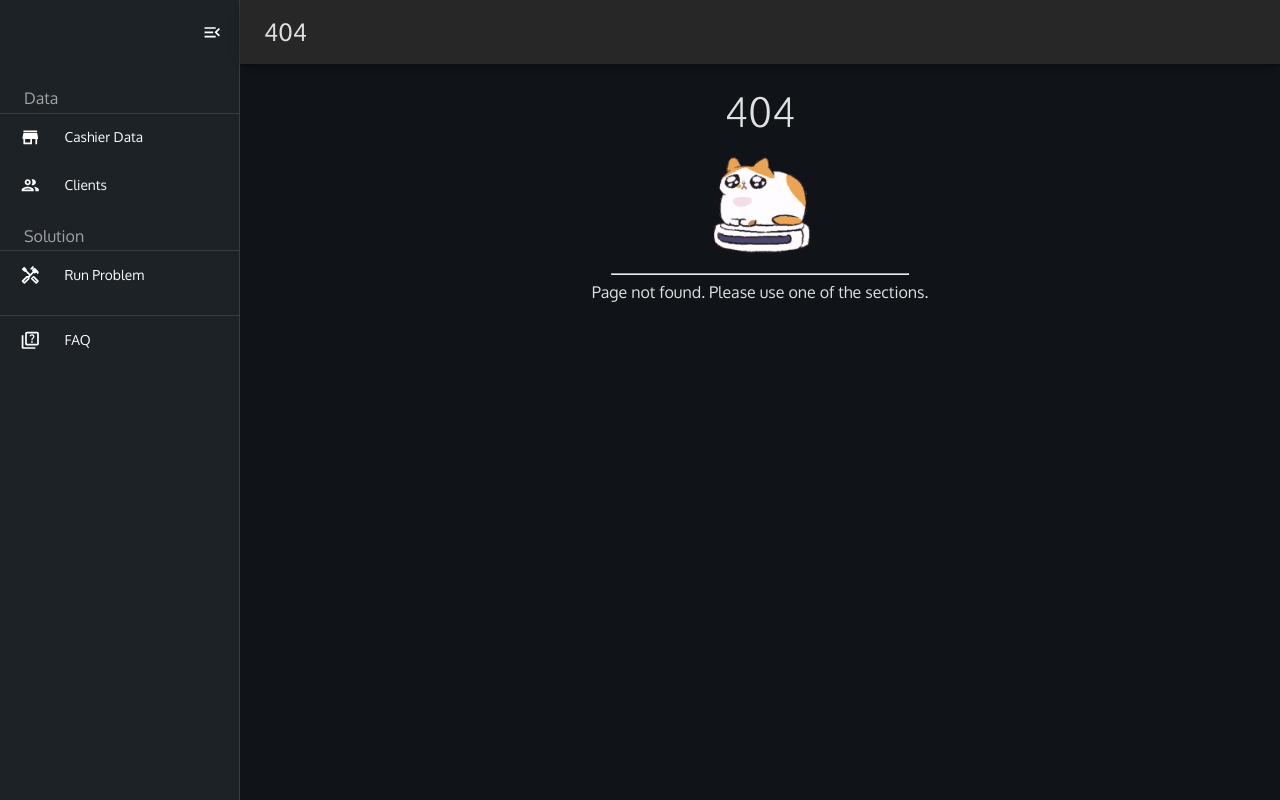
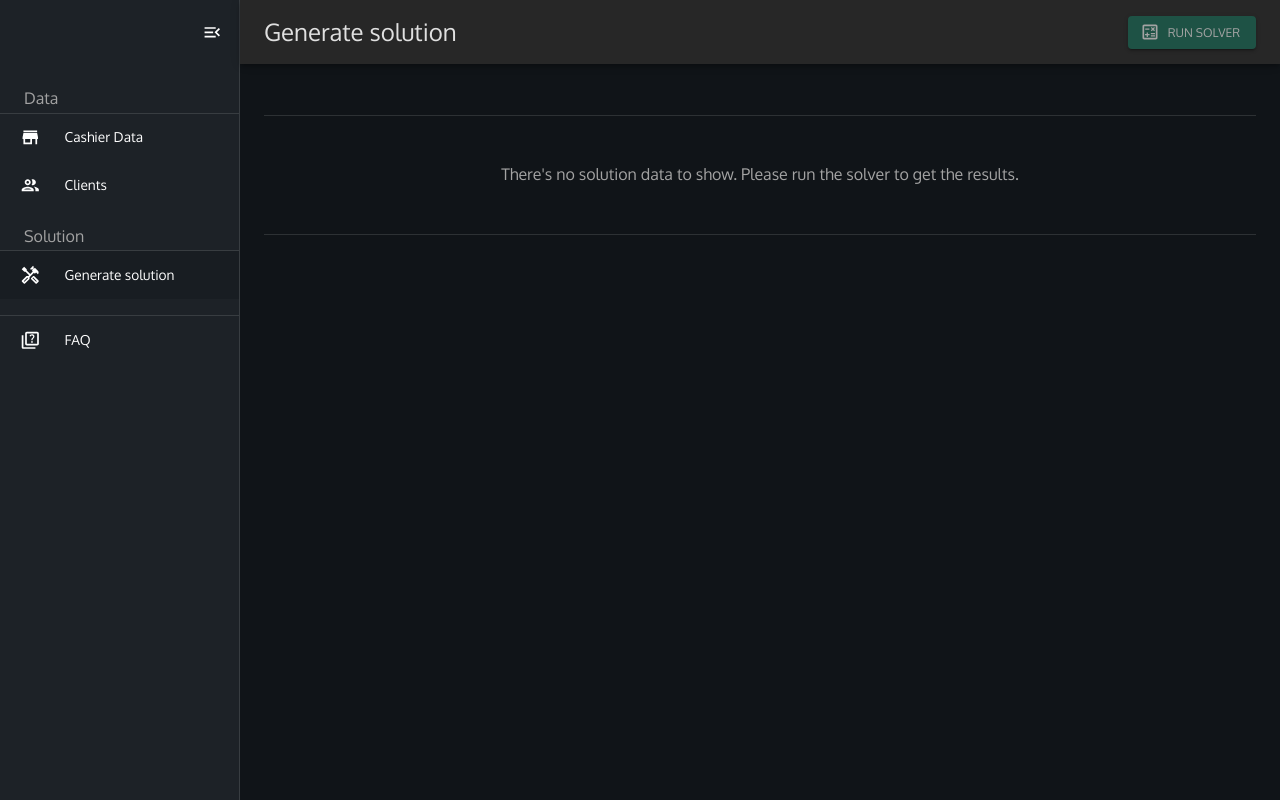
Before and after one commit to ricardoleal20/supermarket_problem, a React (Vite) app: page /interface/run in a window 1280 px wide. Before the commit this address had no page. Built offline with nearby package versions, Linux system fonts and the light colour scheme.

Commit message:
✨ Add: Include the problem interface page and include the KPI card component

```diff
--- a/front_app/App.tsx
+++ b/front_app/App.tsx
@@ -12,6 +12,7 @@ import Home from "./pages";
 import NotFound from "./pages/not_found";
 import CashierData from "./pages/interface/cashier";
 import ClientData from "./pages/interface/client";
+import ProblemPage from "./pages/interface/problem";
 // Other Local imports
 import { theme } from "./theme";
 
@@ -44,6 +45,7 @@ function App() {
               <Route path="/interface" element={<Navigate to="/interface/cashier_data" />} />
               <Route path="/interface/cashier_data" element={<CashierData open={open} setOpen={setOpen} />} />
               <Route path="/interface/clients" element={<ClientData open={open} setOpen={setOpen} />} />
+              <Route path="/interface/run" element={<ProblemPage open={open} setOpen={setOpen} />} />
             </Routes>
           </Router>
         </main>
--- /dev/null
+++ b/front_app/components/KPICard.tsx
@@ -0,0 +1,47 @@
+/// * KPI Card info
+/// *
+/// * KPI card information. It includes the optioon to add a title
+/// * and a value. It also includes the option to add a custom icon
+/// * @packageDocumentation
+/// * @module KPICard
+
+import React from 'react';
+import { Box, Typography, Divider, Card } from '@mui/material';
+
+interface KPICardProps {
+    title: string;
+    value: string;
+    description: string;
+    icon?: React.ReactNode;
+};
+
+export default function KPICard({ title, value, icon, description }: KPICardProps) {
+    return (
+        <Card variant="outlined" sx={{
+            borderRadius: "1em",
+            maxWidth: "22%",
+            transition: "all 0.3s ease-in-out",
+            '&:hover': {
+                maxWidth: "25%",
+                borderColor: "secondary.main",
+                // boxShadow: 3,
+            }
+        }}>
+            <Box p={2}>
+                <Typography variant="h4" color="textSecondary">
+                    {icon} {title}
+                </Typography>
+                <Divider />
+                <Box display="flex" justifyContent="space-around" marginTop="0.5em">
+                    <Typography variant="h1">
+                        {value}
+                    </Typography>
+                    <Divider orientation="vertical" flexItem />
+                    <Typography variant="h6" color="primary.contrastText" sx={{ maxWidth: "70%", fontSize: "" }}>
+                        {description}
+                    </Typography>
+                </Box>
+            </Box>
+        </Card>
+    );
+};
--- a/front_app/components/PageTemplate.tsx
+++ b/front_app/components/PageTemplate.tsx
@@ -25,7 +25,7 @@ import { colorTokens } from '../theme';
 export enum AvailablePages {
     CashierData = "Cashier Data",
     Clients = "Clients",
-    RunSolver = "Run Problem",
+    RunSolver = "Generate solution",
     FAQ = "FAQ",
     NotFound = "404" // This is not going to be showed in the sidebar, but it's helpful
 }
--- /dev/null
+++ b/front_app/pages/interface/problem.tsx
@@ -0,0 +1,146 @@
+/// * Problem page.
+/// *
+/// * This page would include the
+/// * interface to run the problem, along with some plots
+/// * to show the results from the problem.
+// ===========================
+// React imports
+import React from 'react';
+// Include the alerts
+import { enqueueSnackbar } from 'notistack'
+// MUI imports
+import { Box, Typography, Divider } from '@mui/material';
+import { LoadingButton } from '@mui/lab';
+import CalculateOutlinedIcon from '@mui/icons-material/CalculateOutlined';
+// Local imports
+import KPICard from '../../components/KPICard';
+import { PageTemplate, AvailablePages, PageChildrenProps } from "../../components/PageTemplate";
+import { colorTokens } from '../../theme';
+import { performRequest } from '../../utils';
+
+
+
+const ProblemPage: React.FC<PageChildrenProps> = ({ open, setOpen }) => {
+    // Get the colors
+    const colors = colorTokens();
+    // Get the state for the loading button
+    const [loadingRunButton, setLoadingRunButton] = React.useState(false);
+    // Get the solution data
+    const [solutionData, setSolutionData] = React.useState([]);
+
+    // Define the method to handle the execution of the problem
+    const handleRunProblem = async () => {
+        setLoadingRunButton(true);
+        // First of all, check if we have the cashier data on the session storage
+        const cashierData = JSON.parse(sessionStorage.getItem('cashierData') || "[]");
+        if (cashierData.length === 0) {
+            // Show an alert saying that the data was confirmed
+            enqueueSnackbar(
+                <Typography>
+                    There's no <strong>Cashier data</strong> to use to solve the problem. Please go to its page and confirm the data.
+                </Typography>,
+                {
+                    variant: 'error',
+                    autoHideDuration: 3000,
+                    preventDuplicate: true,
+                    anchorOrigin: { horizontal: "center", vertical: "bottom" },
+                    style: {
+                        backgroundColor: colors.redAccent[800],
+                    }
+                });
+            setLoadingRunButton(false);
+            return;
+        }
+        // Do the same for the clientData
+        const clientData = JSON.parse(sessionStorage.getItem('clientData') || "[]");
+        if (clientData.length === 0) {
+            // Show an alert saying that the data was confirmed
+            enqueueSnackbar(
+                <Typography>
+                    There's no <strong>Client data</strong> to use to solve the problem. Please go to its page and confirm the data.
+                </Typography>,
+                {
+                    variant: 'error',
+                    autoHideDuration: 3000,
+                    preventDuplicate: true,
+                    anchorOrigin: { horizontal: "center", vertical: "bottom" },
+                    style: {
+                        backgroundColor: colors.redAccent[800],
+                    }
+                });
+            setLoadingRunButton(false);
+            return;
+        }
+        // Then, if we have the data for it, run the problem!
+        await new Promise(resolve => setTimeout(resolve, 1500));
+        const data = await performRequest("solve_problem", "POST", {
+            "cashiers": cashierData,
+            "clients": clientData,
+        });
+        console.log("Data is...", data);
+        await new Promise(resolve => setTimeout(resolve, 1500));
+        setSolutionData(data);
+        setLoadingRunButton(false);
+    }
+
+    // Generate the button for the hader
+    const ButtonHeader = (
+        <Box sx={{ display: 'flex', justifyContent: 'center', marginTop: "0em" }}>
+            <Box component="form" sx={{ display: 'flex', flexDirection: 'row', alignItems: 'center', gap: '1em' }}>
+                <LoadingButton
+                    variant="contained"
+                    loading={loadingRunButton}
+                    loadingPosition="start"
+                    startIcon={<CalculateOutlinedIcon />}
+                    onClick={handleRunProblem}
+                    sx={{ backgroundColor: colors.greenAccent[800] }}
+                >
+                    RUN SOLVER
+                </LoadingButton>
+            </Box>
+        </Box>
+    );
+
+
+    return (
+        <PageTemplate
+            page={AvailablePages.RunSolver}
+            open={open}
+            setOpen={setOpen}
+            customButtonHeader={ButtonHeader}
+        >
+            {/* If we do no have data, we'll show a message saying that we don't have it and asking to run the solver */}
+            {solutionData.length === 0 ? (
+                <Box alignItems="center" marginTop="2em">
+                    <Divider />
+                    <Typography variant="h5" margin="3em" align='center' color={colors.grey[300]}>
+                        There's no solution data to show. Please run the solver to get the results.
+                    </Typography>
+                    <Divider />
+                </Box>
+            ) : (
+                <>
+                    {/* If we have data, we'll show the results. */}
+                    {/* ======================================== */}
+                    {/*                  KPIs                    */}
+                    {/* ======================================== */}
+                    <Box display="flex" justifyContent="space-around" marginTop="2em">
+                        <KPICard title="Average Queue Waiting Time" value={"1"} description="How much minutes do each client wait on the queue to start being processed?" />
+                        <KPICard title="Average Processing Time" value={"1"} description="How much minutes do each client takes to get into the queue and to be processed?" />
+                        <KPICard title="Average free-time on the cashiers" value={"1"} description="Average dead-time between the cashiers" />
+                        <KPICard title="Service Level" value={"1"} description="Clients processed in less than 3 minutes since they arrive to the queue" />
+                    </Box>
+                    {/* ======================================== */}
+                    {/*                  GANTT                   */}
+                    {/* ======================================== */}
+
+                    {/* ======================================== */}
+                    {/*                  OTHERS                  */}
+                    {/* ======================================== */}
+                </>
+            )}
+        </PageTemplate>
+    )
+}
+
+export default ProblemPage;
--- a/front_app/theme.tsx
+++ b/front_app/theme.tsx
@@ -75,6 +75,7 @@ export const theme = () => {
             // ================ //
             primary: {
                 main: colors.primary[900],
+                contrastText: colors.grey[300],
             },
             secondary: {
                 main: colors.greenAccent[500],
@@ -85,7 +86,7 @@ export const theme = () => {
             // Define the text colors
             text: {
                 primary: colors.grey[100],
-                secondary: colors.greenAccent[500]
+                secondary: colors.greenAccent[500],
             }
         },
         typography: {
```
